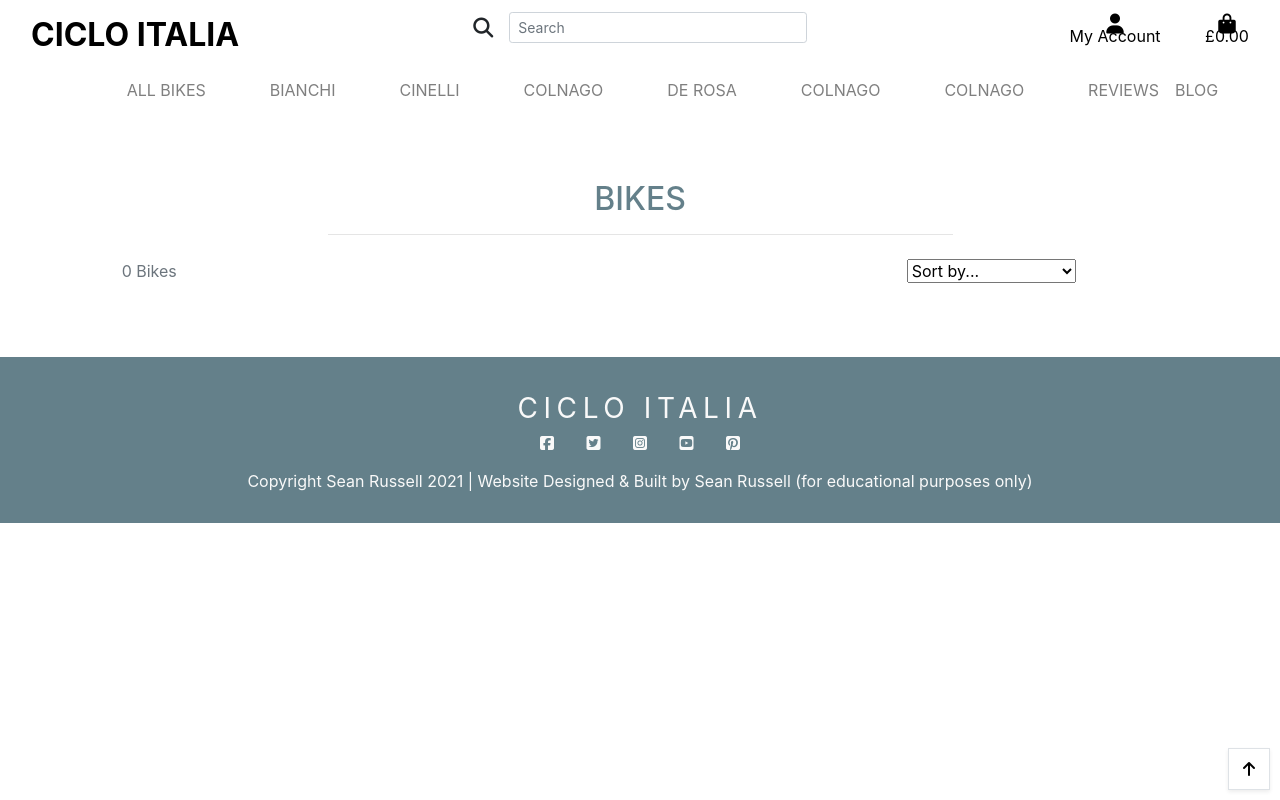
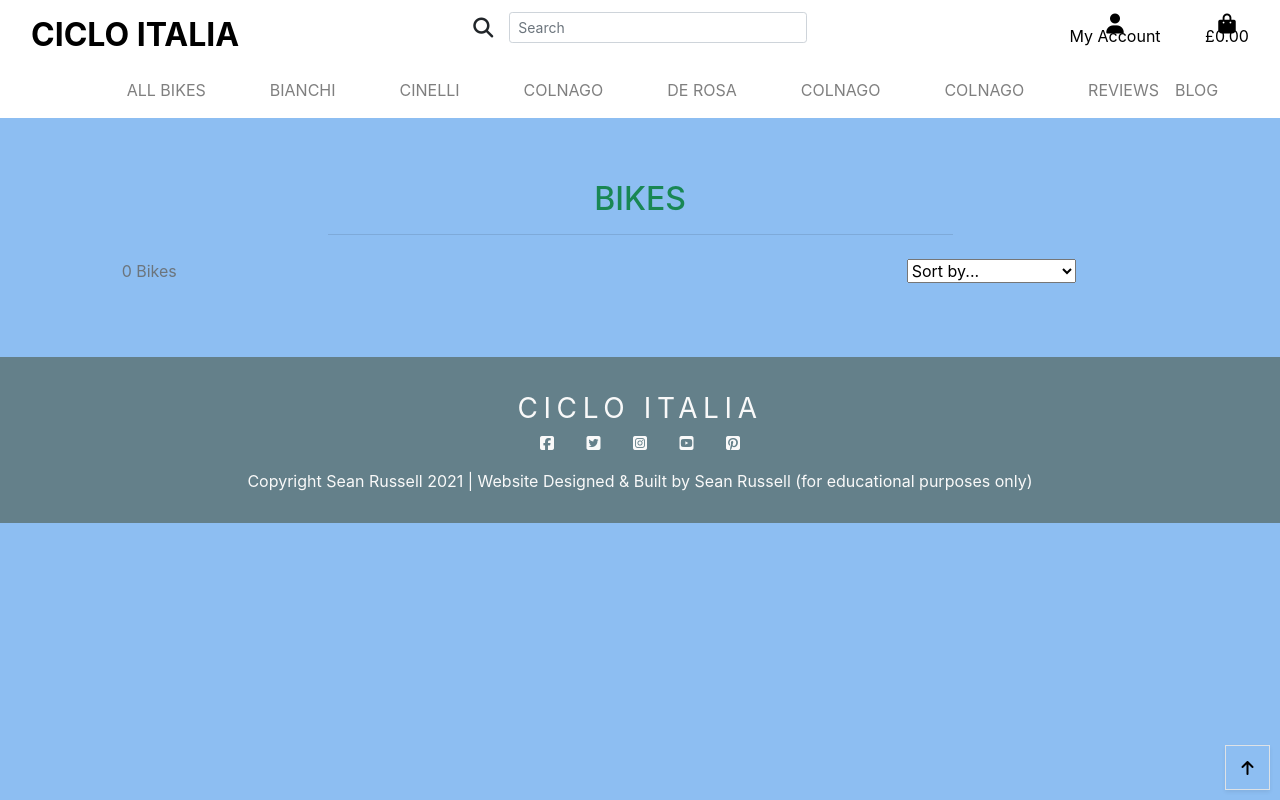
Before and after one commit to sruss07/MS04-Ciclo-Italia, a Django app: page /bikes/ in a window 1280 px wide. Run offline with Django 3.2, Linux system fonts and the light colour scheme; data that the repository does not hold is empty; parts of the project's set-up code (start-up, migrations or seed data) failed here and were passed over; some libraries are stand-ins or nearby versions.

Commit message:
home, toasts and bikes css styling added

```diff
--- a/static/css/base.css
+++ b/static/css/base.css
@@ -15,7 +15,7 @@
 }
 
 .logo-font {
-    color: #64808A;
+    color: #198754;
     text-transform: uppercase;
 }
 
@@ -34,7 +34,7 @@
   }
 
   .hr-light {
-    border-top: 3px solid #fff;
+    border-top: 3px solid #198754;
     width: 80px;
   }
 
@@ -76,7 +76,7 @@
 
 .message-container {
     position: fixed;
-    top: 72px;
+    top: 70px;
     right: 15px;
     z-index: 99999999999;
 }
@@ -101,7 +101,7 @@
     right: 36px;
 }
 
-/* Convenience classes - colours copied from Bootstrap */
+/* Convenience classes - colours from Bootstrap */
 .arrow-primary {
     border-bottom-color: #007bff !important;
 }
@@ -141,14 +141,14 @@
 }
 
 
-/* ------------------- Products */
+/* ------------------- Bikes */
 .overlay {
 	height: 100%;
 	width: 100%;
 	top: 0;
 	left: 0;
 	position: fixed;
-	background: white;
+	background: #8DBEF2;
 	z-index: -1;
 }
 
@@ -159,15 +159,15 @@
 }
 
 .btt-button {
-    height: 42px;
-    width: 42px;
+    height: 45px;
+    width: 45px;
     position: fixed;
     bottom: 10px;
     right: 10px;
 }
 
 .btn-outline-black {
-    background: white;
+    background: #F9F8FA;
     color: black !important;
     border: 1px solid black;
 }
@@ -176,7 +176,7 @@
 .btn-outline-black:active,
 .btn-outline-black:focus {
     background: black;
-    color: white !important;
+    color: #F9F8FA !important;
 }
 
 .btt-link {
```
